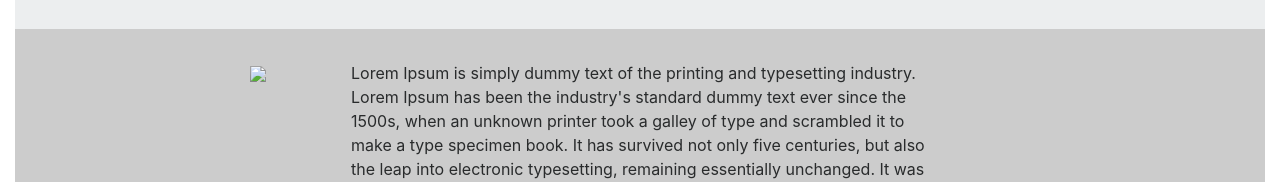
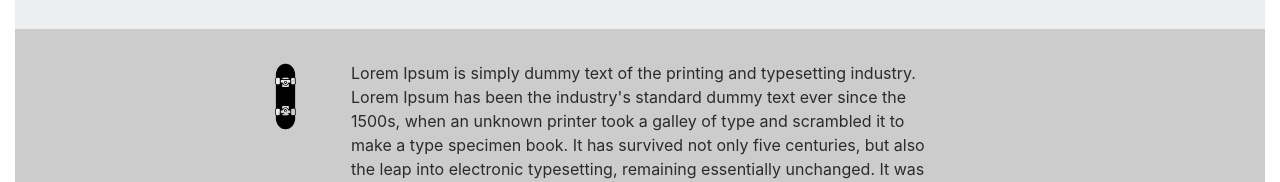
Before and after one commit to NiranjanKushwaha/skate_world, a plain HTML site: page index.html in a window 1280 px wide. Shown: the part 770-952 px from the top of the page. Drawn offline with nearby package versions, Linux system fonts and the light colour scheme.

Commit message:
Update index.html

```diff
--- a/index.html
+++ b/index.html
@@ -90,7 +90,7 @@
         <div class="sectionDark">
             <div class="row">
                 <div class="col-sm-12 col-md-1 offset-md-2">
-                    <img class="img-fluid" src="assets/skate_logo.jpg">
+                    <img class="img-fluid" src="assets/skate_logo.png">
                 </div>
 
                 <div class="col-sm-12 col-md-6">
```
